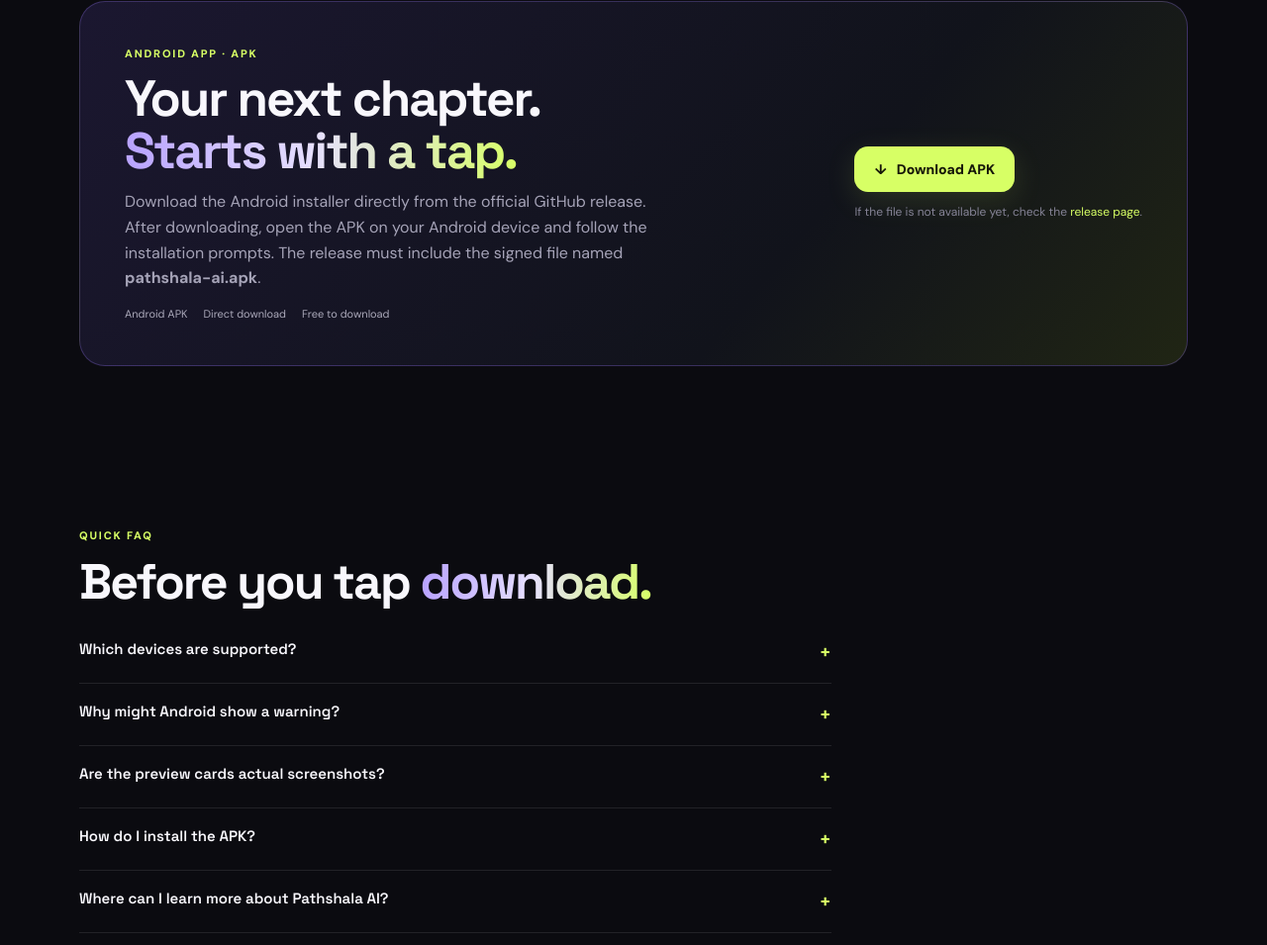
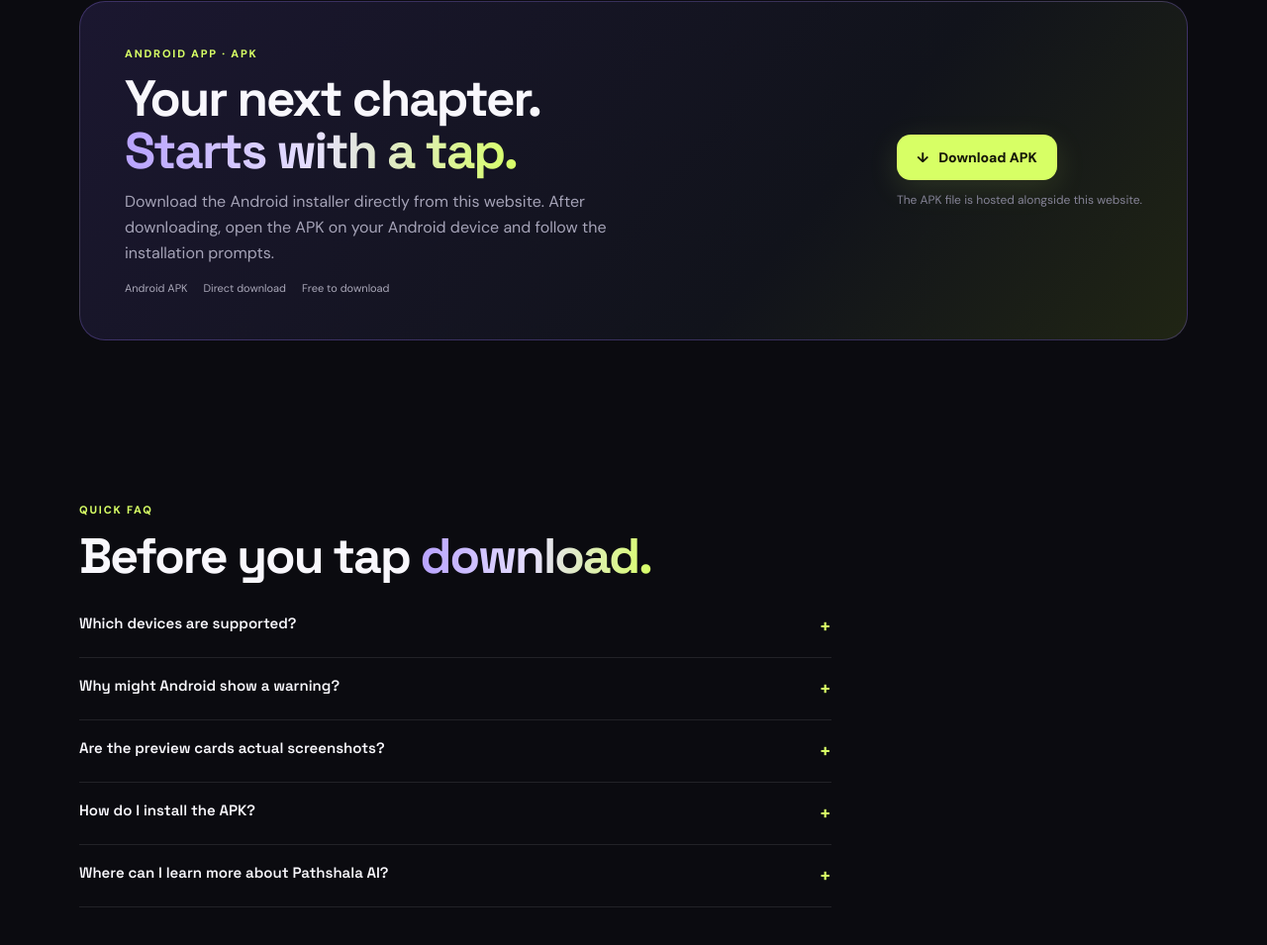
Before and after one commit to sowjithanumola/pathashala-ai-download, a plain HTML site: page index.html in a window 1280 px wide. Shown: the part 2510-3465 px from the top of the page at 99% size. Drawn offline with Linux system fonts and the light colour scheme.

Commit message:
Update APK download button to local file

```diff
--- a/index.html
+++ b/index.html
@@ -33,7 +33,7 @@
 <div class="shot"><div class="mock"><div class="mockbar"><b>pathshala.</b><span class="pill">QUIZZES</span></div><div class="mocktitle">Quick knowledge check.</div><div class="mockmuted">A little practice goes a long way.</div><div class="mockcard"><div class="mockmuted">QUESTION 01</div><div class="line mid"></div><div class="line"></div><div class="line short"></div></div></div><div class="caption">05 / Quizzes</div></div>
 <div class="shot"><div class="mock"><div class="mockbar"><b>pathshala.</b><span class="pill">YOUR SPACE</span></div><div class="mocktitle">Keep learning together.</div><div class="mockmuted">A home for your resources and plans.</div><div class="mockrow"><div class="mockbox">🗂️<strong>Library</strong></div><div class="mockbox">📝<strong>Notebook</strong></div></div></div><div class="caption">06 / Your workspace</div></div>
 </div><p class="note">Want real screenshots? Replace these mockups with images captured from the actual Android app before public launch.</p></section>
-<section class="section wrap" id="download"><div class="download"><div><div class="kicker">ANDROID APP · APK</div><h2>Your next chapter.<br><span class="gradient">Starts with a tap.</span></h2><p>Download the Android installer directly from the official GitHub release. After downloading, open the APK on your Android device and follow the installation prompts. The release must include the signed file named <strong>pathshala-ai.apk</strong>.</p><div class="meta"><span>Android APK</span><span>Direct download</span><span>Free to download</span></div></div><div><a class="btn" href="https://github.com/sowjithanumola/pathashala-ai-download/releases/latest/download/pathshala-ai.apk" target="_blank" rel="noopener">↓ &nbsp; Download APK</a><div class="micro" style="margin-top:12px">If the file is not available yet, check the <a style="color:var(--lime)" href="https://github.com/sowjithanumola/pathashala-ai-download/releases" target="_blank" rel="noopener">release page</a>.</div></div></div></section>
+<section class="section wrap" id="download"><div class="download"><div><div class="kicker">ANDROID APP · APK</div><h2>Your next chapter.<br><span class="gradient">Starts with a tap.</span></h2><p>Download the Android installer directly from this website. After downloading, open the APK on your Android device and follow the installation prompts.</p><div class="meta"><span>Android APK</span><span>Direct download</span><span>Free to download</span></div></div><div><a class="btn" href="/app-release.apk" download="PathshalaAI.apk">↓ &nbsp; Download APK</a><div class="micro" style="margin-top:12px">The APK file is hosted alongside this website.</div></div></div></section>
 <section class="section wrap"><div class="kicker">QUICK FAQ</div><h2>Before you tap <span class="gradient">download.</span></h2><div class="faq"><details><summary>Which devices are supported?</summary><p>This download page is for the Android APK version of Pathshala AI.</p></details><details><summary>Why might Android show a warning?</summary><p>Android may show a security notice for apps downloaded outside Google Play. Only install APKs from a source you trust. Never ignore a warning if you are unsure about the file.</p></details><details><summary>Are the preview cards actual screenshots?</summary><p>No. They are illustrative mockups of the listed learning areas. Replace them with real app screenshots for an accurate product preview.</p></details><details><summary>How do I install the APK?</summary><p>Download the APK, open it from your device's Downloads folder, and follow Android's installation steps. Your device may ask you to allow installation from your browser or file manager. Only install a build you trust.</p></details><details><summary>Where can I learn more about Pathshala AI?</summary><p>Visit <a href="https://pathshala-ai-sooty.vercel.app/" target="_blank" rel="noopener" style="color:var(--lime)">the Pathshala AI app website</a>.</p></details></div></section>
 </main><footer class="footer"><div class="wrap"><span>© 2026 Pathshala AI. Learn anything. In any language. Anywhere.</span><span>Learn anything. In any language. Anywhere.</span></div></footer>
 </body></html>
```
